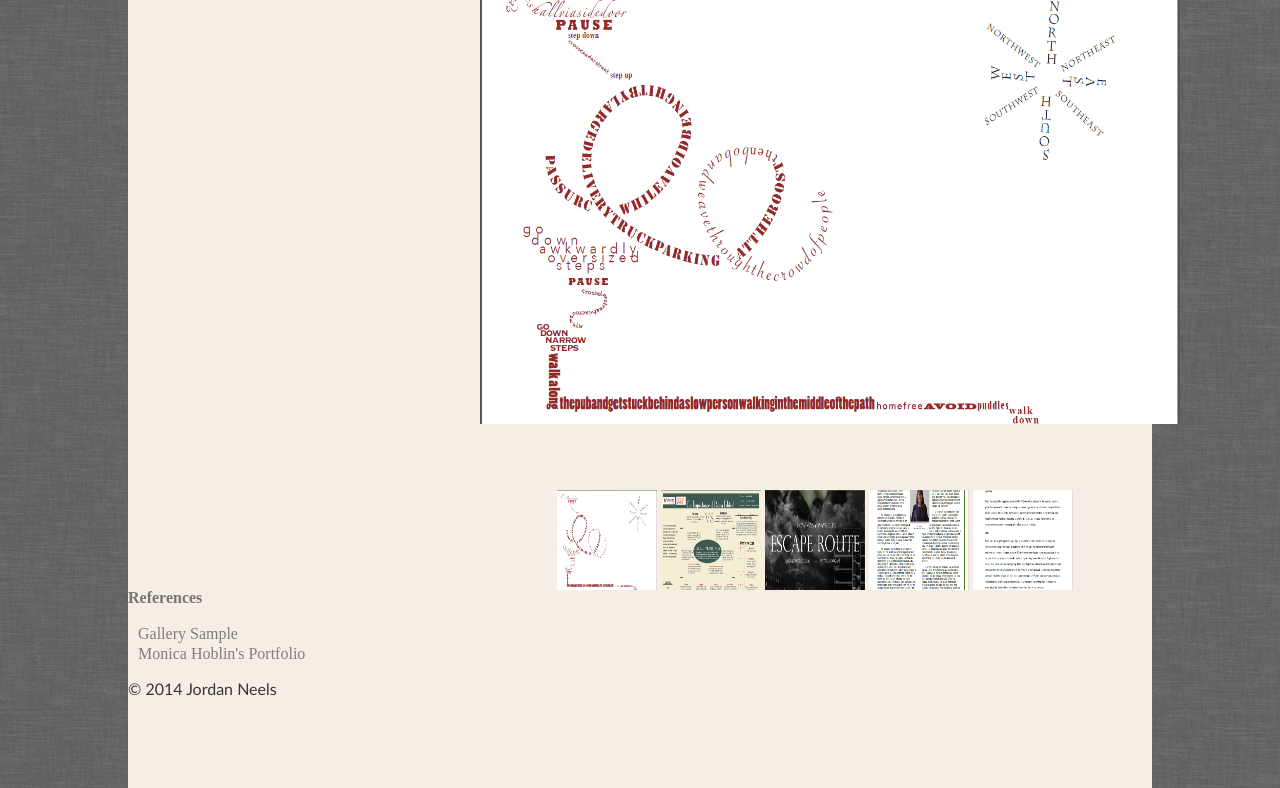
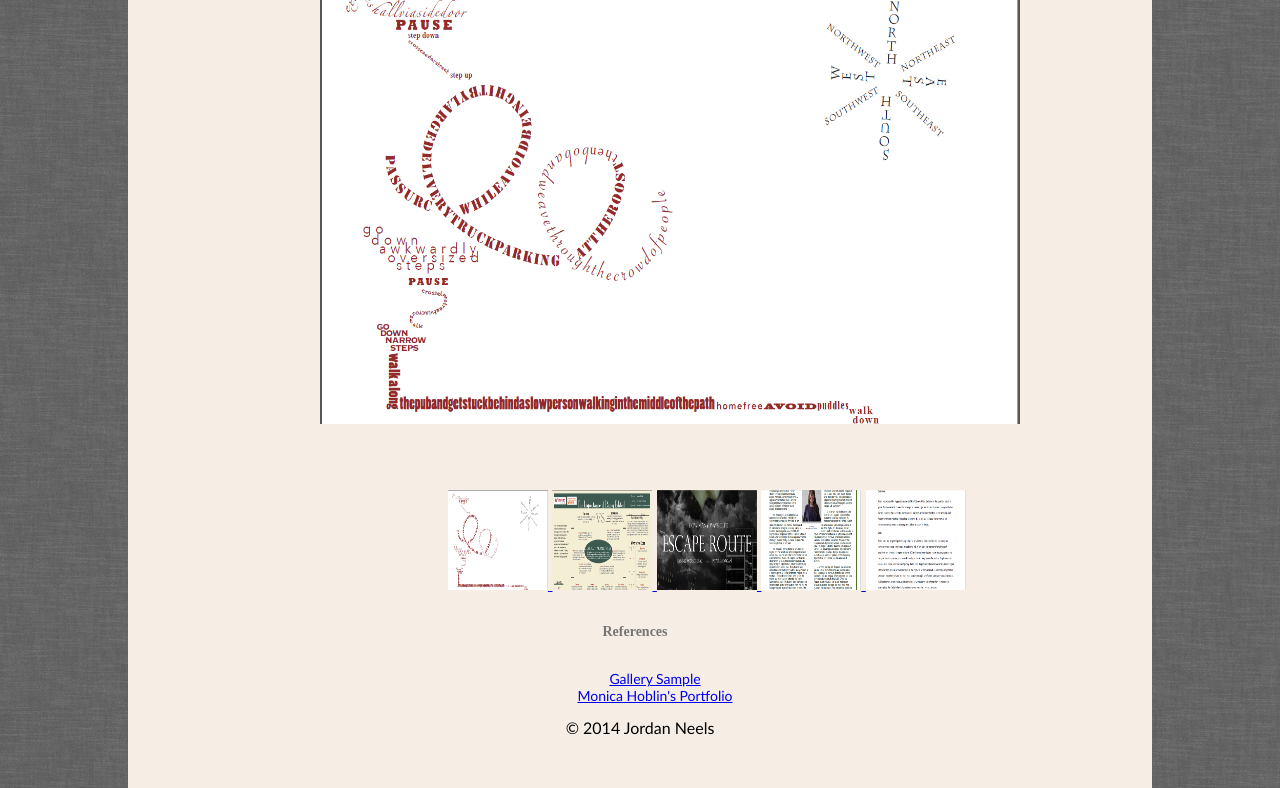
Before and after one commit to jordanneels/jordanneels.github.io, a plain HTML site: page portfolio.html in a window 1280 px wide. Shown: the part 328-1116 px from the top of the page. Drawn offline with Linux system fonts and the light colour scheme; a web font is replaced by a local one.

Commit message:
Fixed portfolio references

```diff
--- a/css/styles.css
+++ b/css/styles.css
@@ -3,7 +3,9 @@
 			color: #C4634F;
 		}
 
-		a:link {
+		a[href$=".html"],
+		a[alt="Jordan's Email"],
+		a[href$="neels"] {
 			color: #7e7e7e;
 			font-size: 16px;
 			font-family: 'Droid Serif', serif;
@@ -98,11 +100,12 @@
 			margin-top: 30px;
 		}
 
-		.references {
+		#references {
 			font-size: 14px;
 			text-align: center;
 			margin-top: 30px;
-			margin-left: 10px;
+			margin-left: -10px;
+			text-decoration: none;
 		}
 
 		ul {
@@ -181,25 +184,13 @@
 
 /* Portfolio */
 
-		body {
-		  text-align: center;
-		  z-index: -1;
-		  height: 90px;
-
-		}
-
 		.controls {
-		  margin-left: 350px;
+		  margin-left: 320px;
 		}
 
 		.logo {
-		  margin-left: 200px;
+		  margin-left: 400px;
 		  margin-bottom: -30px;
-		}
-
-		section {
-		  align: center;
-		  margin-left: 180px;
 		}
 
 
@@ -225,13 +216,12 @@
 		  height: 500px;
 		  overflow: hidden;
 		  text-align: center;
-		  margin-left: 100px;
+		  margin-left: 30px;
 		}
 		.gallery .controls {
 		  position: absolute;
 		  bottom: -120px;
 		  width: 100%;
-		  text-align: center;
 		}
 
 		.gallery .controls img {
@@ -246,4 +236,5 @@
 		  text-align: center;
 		  text-decoration: none;
 		  transition: color .1s;
+
 		}
--- a/portfolio.html
+++ b/portfolio.html
@@ -21,7 +21,7 @@
 
 		<div class="grid_12 alpha omega">
 			<ul>
-				<li class="grid_1 alpha"></li>
+				<li class="grid_2 alpha"></li>
 				<li class="grid_2"><a href="index.html" alt="Home">Home</a></li>
 				<li class="grid_2"><a href="bio.html" alt="Jordan's Bio">Bio</a></li>
 				<li class="grid_2"><a href="resume.html" alt="Jordan's resume">Resume</a></li>
@@ -29,11 +29,9 @@
 			</ul>
 		</div>
 
+			<div class="logo"><img src="img/mylogo.png" height="200" width="300"></div>
 
 
-		<div class="logo"><img src="img/mylogo.png" height="200" width="300"></div>
-
-		<section>
 			<div class="gallery items-5">
 			  <div id="item-1" class="control-operator"></div>
 			  <div id="item-2" class="control-operator"></div>
@@ -60,8 +58,9 @@
 			  <figure class="item">
 			    <img src="img/5.png" alt="Website" height="450" width="900">
 			  </figure>
+			 </div>
 
-		</section>
+
 
 			   <div class="controls">
 			    <a href="#item-1" class="control-button">
@@ -79,20 +78,16 @@
 			    <a href="#item-5" class="control-button">
 					<img src="img/5-thumb.png" alt="Website" height="100" width="100">
 			    </a>
+			   </div>
 
-			  </div>
-
-		<h3>References</h3>
-			<ul>
+		<h3 id="references">References</h3>
+			<ul id="references">
 				<li><a href="https://github.com/vcd/p4-portfolio">Gallery Sample</a></li>
 				<li><a href="http://mhoblin.github.io/p4-portfolio/">Monica Hoblin's Portfolio</a></li>
 			</ul>
 
-	<footer>
-		<div class="grid_12 footer alpha omega">
-			<p>&copy; 2014 Jordan Neels</p>
-		</div>
-	</footer>
+	<footer class="grid_12 footer alpha omega">&copy; 2014 Jordan Neels</footer>
+
 
 </div>
 
```
Also changed, not shown: bio.html (+1 -1 lines), index.html (+1 -1 lines).
